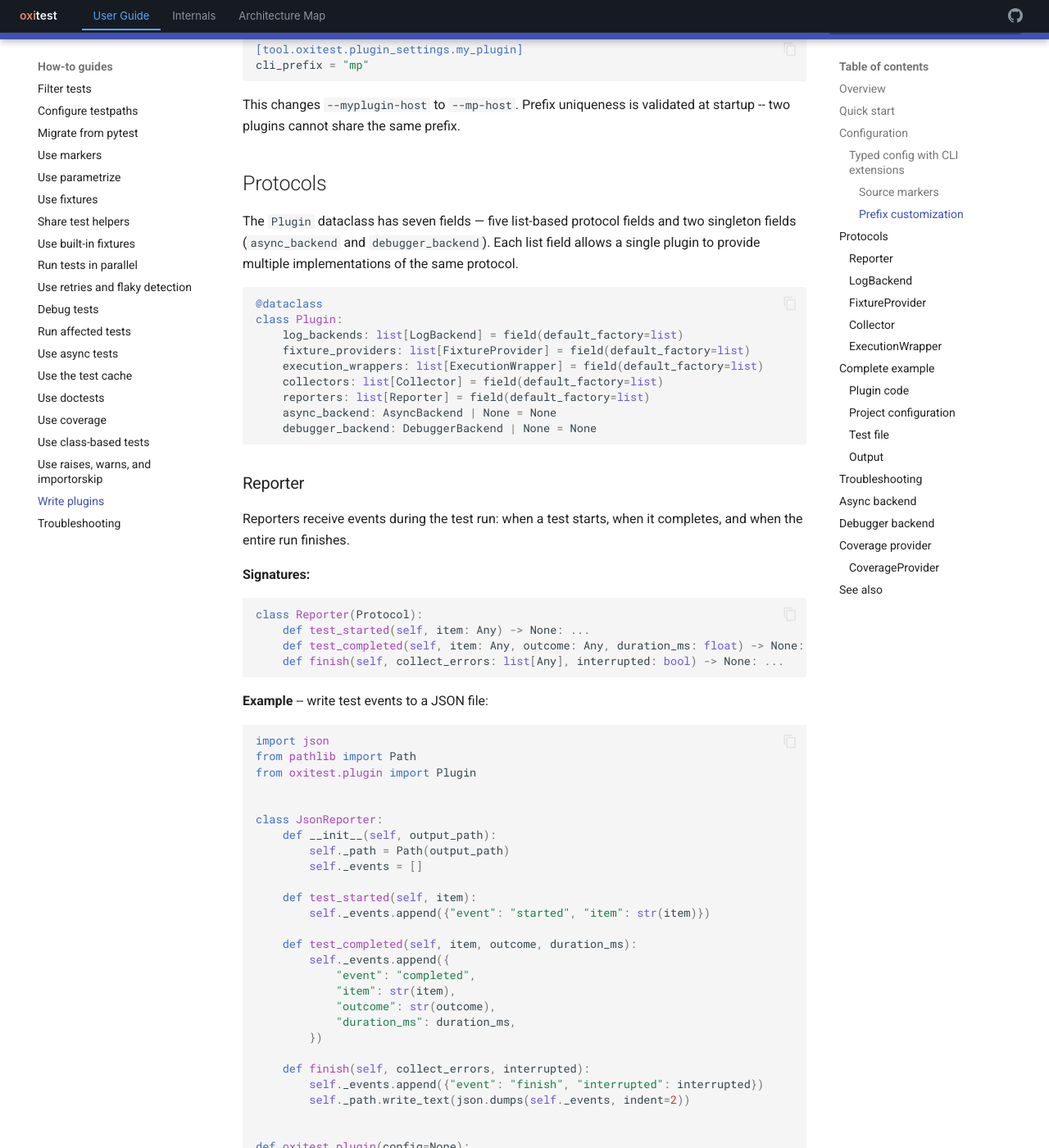
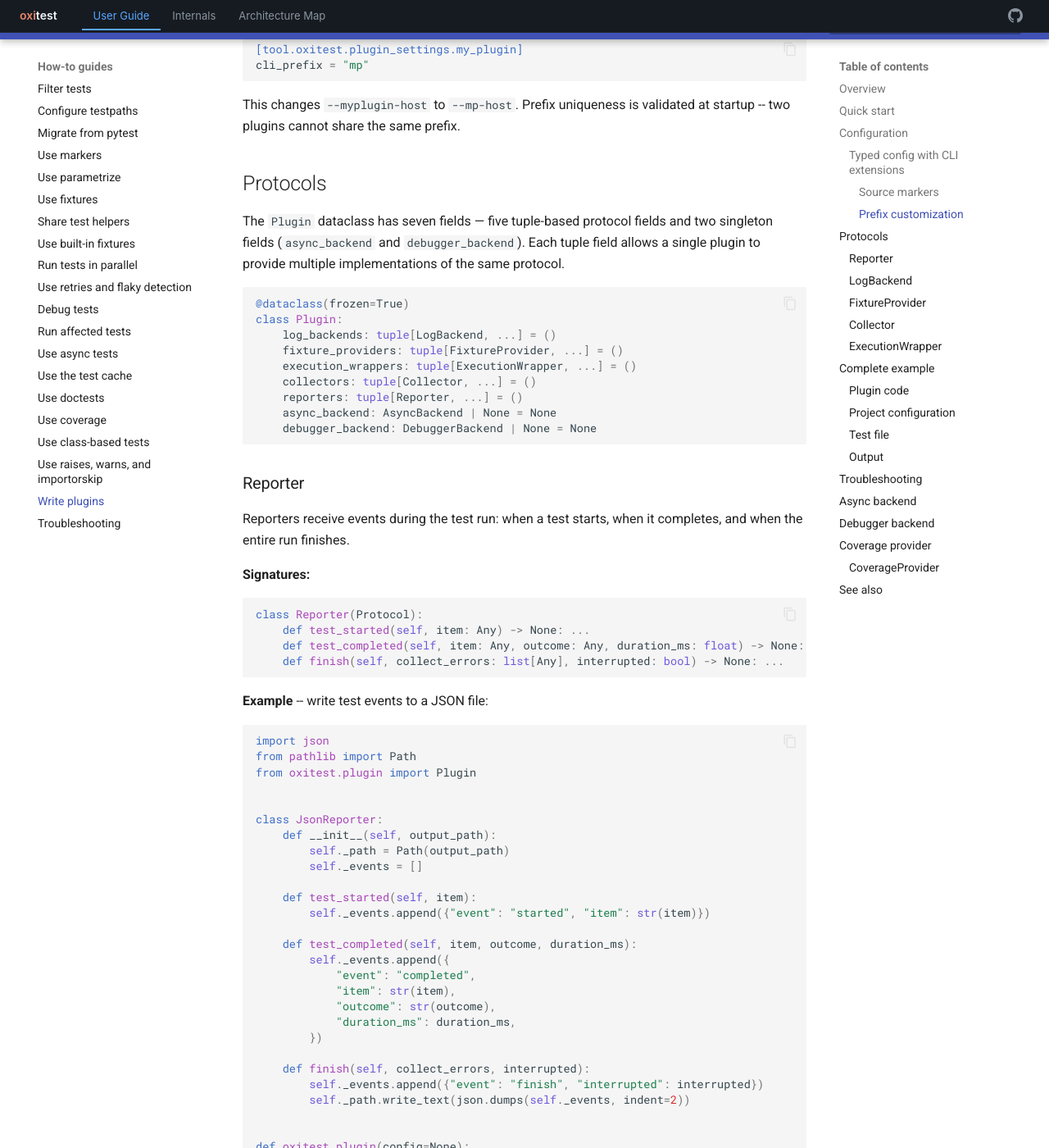
Before and after one commit to kalonji-tools/oxitest, an MkDocs documentation site: the page built from docs/user/how-to/write-plugins.md, in a window 1280 px wide and 1400 px high, scrolled down 2811 px. Shown: the whole window at 82% size. Built offline with MkDocs 1.6.1 and Material for MkDocs 9.7.7, drawn with Linux system fonts in a browser that asks for light colours; some of the changed text lies outside the part shown.

Commit message:
docs: update plugin examples for frozen dataclass with tuple fields (#1058)
Assisted-by: Claude Opus 4.6 (1M context) <noreply@anthropic.com>

````diff
--- a/docs/user/how-to/write-plugins.md
+++ b/docs/user/how-to/write-plugins.md
@@ -132,18 +132,18 @@ at startup -- two plugins cannot share the same prefix.
 
 ## Protocols
 
-The `Plugin` dataclass has seven fields — five list-based protocol fields and
-two singleton fields (`async_backend` and `debugger_backend`). Each list field
+The `Plugin` dataclass has seven fields — five tuple-based protocol fields and
+two singleton fields (`async_backend` and `debugger_backend`). Each tuple field
 allows a single plugin to provide multiple implementations of the same protocol.
 
 ```python
-@dataclass
+@dataclass(frozen=True)
 class Plugin:
-    log_backends: list[LogBackend] = field(default_factory=list)
-    fixture_providers: list[FixtureProvider] = field(default_factory=list)
-    execution_wrappers: list[ExecutionWrapper] = field(default_factory=list)
-    collectors: list[Collector] = field(default_factory=list)
-    reporters: list[Reporter] = field(default_factory=list)
+    log_backends: tuple[LogBackend, ...] = ()
+    fixture_providers: tuple[FixtureProvider, ...] = ()
+    execution_wrappers: tuple[ExecutionWrapper, ...] = ()
+    collectors: tuple[Collector, ...] = ()
+    reporters: tuple[Reporter, ...] = ()
     async_backend: AsyncBackend | None = None
     debugger_backend: DebuggerBackend | None = None
 ```
@@ -192,7 +192,7 @@ class JsonReporter:
 
 
 def oxitest_plugin(config=None):
-    return Plugin(reporters=[JsonReporter(config["output"])])
+    return Plugin(reporters=(JsonReporter(config["output"]),))
 ```
 
 ### LogBackend
@@ -243,7 +243,7 @@ class TimestampBackend:
 
 
 def oxitest_plugin(config=None):
-    return Plugin(log_backends=[TimestampBackend()])
+    return Plugin(log_backends=(TimestampBackend(),))
 ```
 
 ### FixtureProvider
@@ -309,7 +309,7 @@ class PoolProvider:
 
 def oxitest_plugin(config=None):
     dsn = config["dsn"] if config else "localhost:5432/test"
-    return Plugin(fixture_providers=[PoolProvider(dsn)])
+    return Plugin(fixture_providers=(PoolProvider(dsn),))
 ```
 
 Tests inject the fixture using the provider's `name` and `fixture_type`:
@@ -362,7 +362,7 @@ class CheckCollector:
 
 
 def oxitest_plugin(config=None):
-    return Plugin(collectors=[CheckCollector()])
+    return Plugin(collectors=(CheckCollector(),))
 ```
 
 ### ExecutionWrapper
@@ -404,7 +404,7 @@ class RetryWrapper:
 
 
 def oxitest_plugin(config=None):
-    return Plugin(execution_wrappers=[RetryWrapper()])
+    return Plugin(execution_wrappers=(RetryWrapper(),))
 ```
 
 Register the marker in `pyproject.toml` and use it in tests:
@@ -473,7 +473,7 @@ class FileReporter:
 def oxitest_plugin(config=None):
     """Entry point called by oxitest at startup."""
     output = config["output"] if config else "test-events.json"
-    return Plugin(reporters=[FileReporter(output)])
+    return Plugin(reporters=(FileReporter(output),))
 ```
 
 ### Project configuration
````
Also changed, not shown: docs/internals/src/extending.md (+1 -1 lines), docs/user/reference/errors.md (+1 -1 lines).
